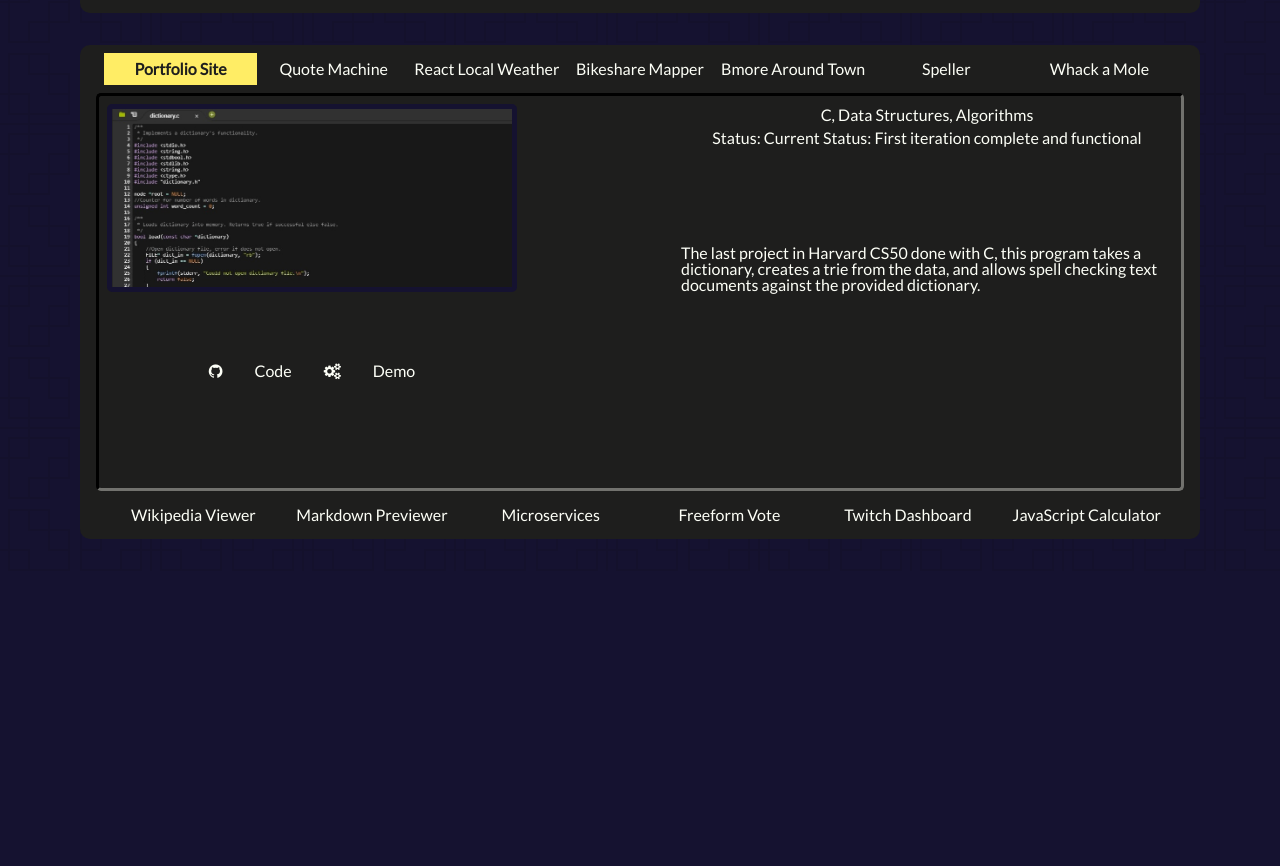
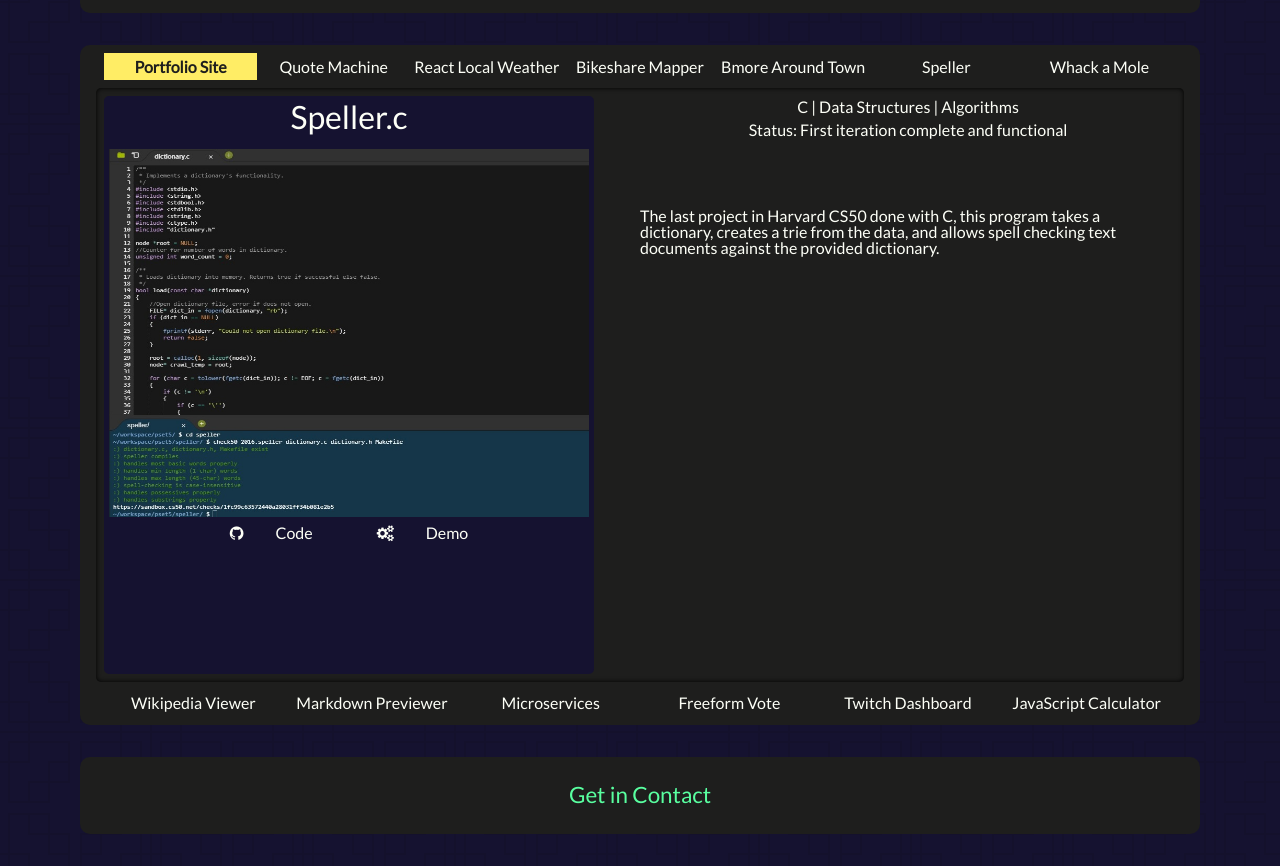
Before and after one commit to JaxomofRuatha/Portfolio, a website: page view/index.pug in a window 1280 px wide. Shown: the part 1547-2413 px from the top of the page. Before the commit the page ends 2118 px from the top, so only its background shows below. Drawn offline with nearby package versions, Linux system fonts and the light colour scheme; files that its build step writes are made by us from their sources; files whose address does not match are found by name.

Commit message:
Placeholder CSS for project Grid

```diff
--- a/sass/style.scss
+++ b/sass/style.scss
@@ -24,10 +24,18 @@ button {
     color: $white;
     border-radius: 5px;
     padding: 0.4rem 1rem;
+    transition: all 0.5s;
+    &:hover {
+        font-weight: bold;
+        cursor: pointer;
+        background: $aqua;
+        color: $slate;
+    }
 }
 
 a {
     text-decoration: none;
+    color: $white;
 }
 
 h1 {
@@ -200,9 +208,9 @@ h4 {
     padding: 0.5rem;
     width: (70% / 4);
     border-top: 1px solid $yellow;
-      border-bottom: 1px hidden;
+    transition: background 0.5s;
     &:hover {
-      border-bottom: 1px solid $yellow;
+      background: lighten($slate, 4%);
       cursor: pointer;
     }
 }
@@ -228,7 +236,7 @@ h4 {
     flex-direction: column;
     justify-content: space-between;
     align-content: center;
-    max-height: 75vh;
+    height: 85vh;
     padding: 0 1rem;
 }
 
@@ -242,29 +250,40 @@ h4 {
 }
 
 .project-tile {
-    grid-row: 2;
     display: grid;
+    flex: 1 1 auto;
     grid-template-columns: repeat(6, 1fr);
-    grid-template-rows: repeat(6, (100% / 6));
-    border: 3px inset $slate;
+    grid-template-rows: repeat(6, 1fr);
+    box-shadow: inset 0 0 5px black;
     padding: 0.5rem;
+    height: 100%;
     border-radius: 5px;
     .project-thumb {
-        grid-column: 1 / 3;
-        grid-row: 1 / 4;
-        width: 25rem;
+        grid-column: 1 / 4;
+        grid-row: 1 / 7;
+        display: flex;
+        flex-direction: column;
+        width: 30rem;
         overflow: hidden;
+        background: $indigo;
         img {
-            max-width: 25rem;
+            width: 30rem;
+            max-height: 23rem;
         }
         border: 5px solid $indigo;
         border-radius: 5px;
-    }
-    .project-links {
-        grid-column: 1 / 3;
-        grid-row: 5;
-        * {
-            padding: 0.5rem 1rem;
+        .project-links {
+            grid-column: 1 / 3;
+            width: 30rem;
+            grid-row: 5;
+            color: $white !important;
+            background: $indigo;
+            * {
+                padding: 0.5rem 1rem;
+                &:hover {
+                    color: $yellow;
+                }
+            }
         }
     }
     .project-tech {
@@ -277,7 +296,7 @@ h4 {
     }
     .project-desc {
         grid-column: 4 / 7;
-        grid-row-start: 3;
+        grid-row-start: 2;
         text-align: left;
     }
 }
--- a/view/index.pug
+++ b/view/index.pug
@@ -91,20 +91,22 @@ html
                 a(class="flex-cent" data-target="#tile-top5") Bmore Around Town
                 a(class="flex-cent" data-target="#tile-top6") Speller
                 a(class="flex-cent" data-target="#tile-top7") Whack a Mole
-            div(class="project-view")
-                div(class="project-tile" id="tile-portfolio")
-                    div(class="project-thumb")
-                        img(src="../images/thumbnails/spellerthumb.jpg")
+            div(class="project-tile" id="tile-portfolio")
+                div(class="project-thumb")
+                    h2 Speller.c
+                    img(src="../images/thumbnails/spellerthumb.jpg")
                     div(class="project-links")
-                        i(class="fa fa-github")
-                        span Code
-                        i(class="fa fa-cogs")
-                        span Demo
-                    div.project-tech
-                        span C, Data Structures, Algorithms
-                        span Status: Current Status: First iteration complete and functional
-                    div.project-desc
-                        p The last project in Harvard CS50 done with C, this program takes a dictionary, creates a trie from the data, and allows spell checking text documents against the provided dictionary.
+                        a(href="#")
+                            i(class="fa fa-github")
+                            span Code
+                        a(href="#")
+                            i(class="fa fa-cogs")
+                            span Demo
+                div.project-tech
+                    span C | Data Structures | Algorithms
+                    span Status: First iteration complete and functional
+                div.project-desc
+                    p The last project in Harvard CS50 done with C, this program takes a dictionary, creates a trie from the data, and allows spell checking text documents against the provided dictionary.
             div(class="project-tabs bottom-tabs")
                 a(class="flex-cent" data-target="#tile-bottom1") Wikipedia Viewer
                 a(class="flex-cent" data-target="#tile-bottom2") Markdown Previewer
@@ -112,5 +114,12 @@ html
                 a(class="flex-cent" data-target="#tile-bottom4") Freeform Vote
                 a(class="flex-cent" data-target="#tile-bottom5") Twitch Dashboard
                 a(class="flex-cent" data-target="#tile-bottom6") JavaScript Calculator
-        section#contact
+        section#contact.l-content-section
+            div.contact-title
+                h3 Get in Contact
+            div.contact-main
+                div.contact-buttons
+                div.contact-location
+        footer
+
         script(type="text/javascript" src="/js/bundle.js")
```
Also changed, not shown: css/style.css, index.html, 1 other file.
